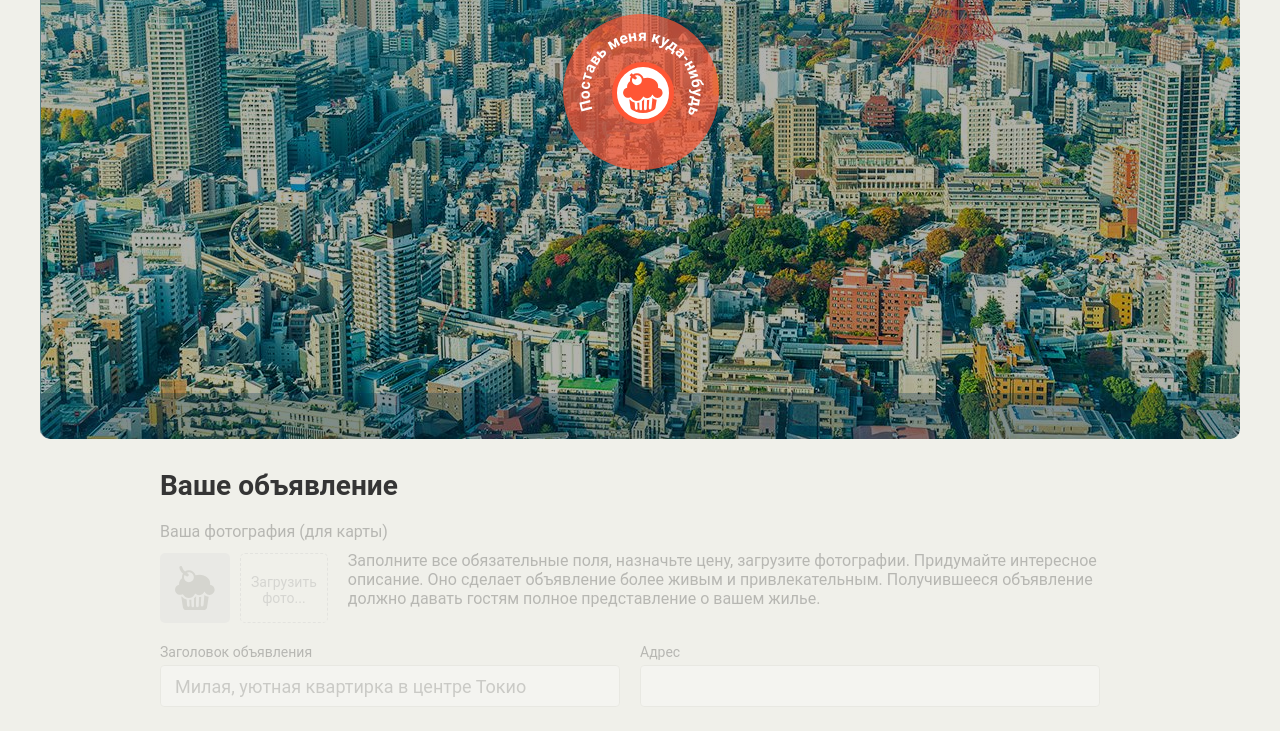
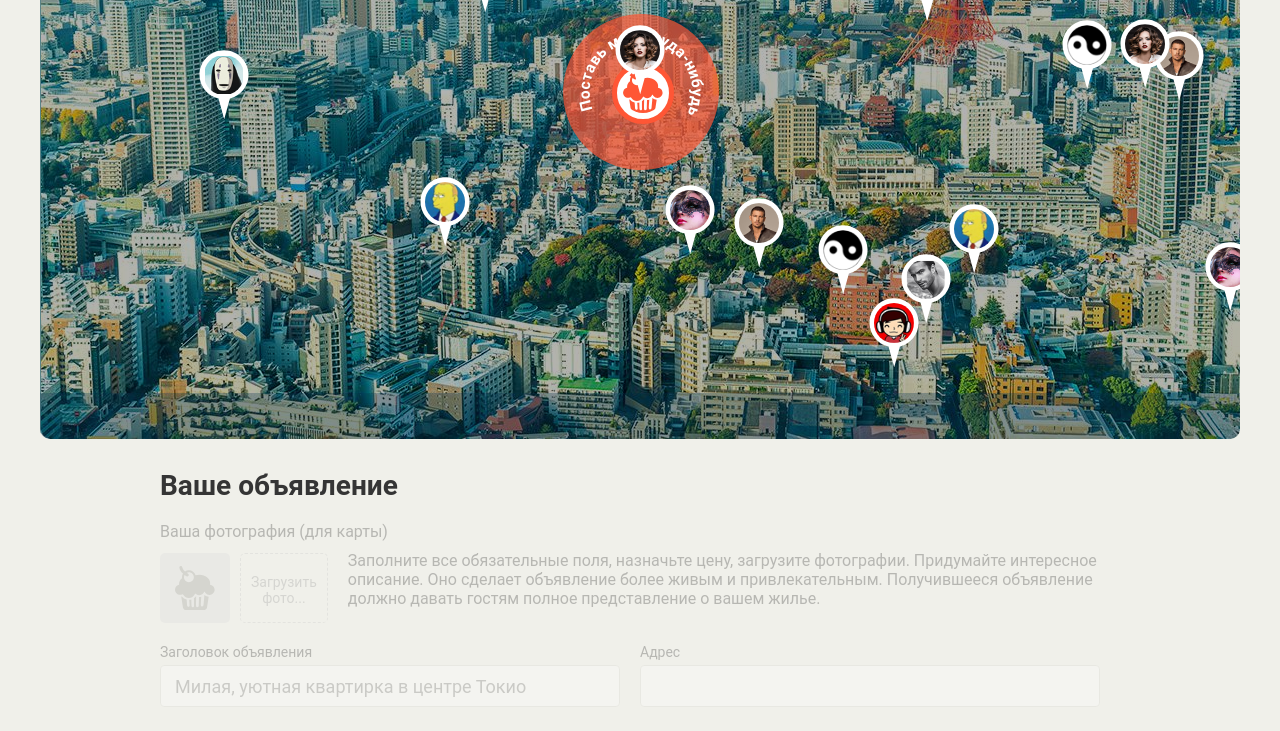
Before and after one commit to Otrukhan/1484123-keksobooking-20, a website: page index.html in a window 1280 px wide. Shown: the part 311-1042 px from the top of the page. Drawn offline with Linux system fonts and the light colour scheme; files whose address does not match are found by name.

Commit message:
Добавлены пины

```diff
--- a/index.html
+++ b/index.html
@@ -204,7 +204,7 @@
 
   <!-- Модальное окно с информацией об объявлении -->
   <template id="card">
-    <article class="map__card popup">
+    <article class=" ">
       <img src="img/avatars/user01.png" class="popup__avatar" width="70" height="70" alt="Аватар пользователя">
       <button type="button" class="popup__close">Закрыть</button>
       <h3 class="popup__title">Уютное гнездышко для молодоженов</h3>
@@ -247,6 +247,6 @@
       <button class="error__button">Попробовать снова</button>
     </div>
   </template>
-
+<script src = "./js/main.js"></script>
 </body>
 </html>
--- a/js/main.js
+++ b/js/main.js
@@ -0,0 +1,98 @@
+'use strict';
+var TOTAL_OFFERS = 8;
+var TYPE = ['palace', 'flat', 'house', 'bungalo'];
+var TIME = ['12:00', '13:00', '14:00'];
+var FEATURES = ['wifi', 'dishwasher', 'parking', 'washer', 'elevator', 'conditioner'];
+var PHOTOS = ['http://o0.github.io/assets/images/tokyo/hotel1.jpg', 'http://o0.github.io/assets/images/tokyo/hotel2.jpg', 'http://o0.github.io/assets/images/tokyo/hotel3.jpg']
+var map__pins = document.querySelector('.map__pins');
+var map_card_popup = document.querySelector('.map__card popup')
+var map = document.querySelector('.map');
+
+// функция получения массива случайных неповторяющихся значений на основе массива донора
+function arrayFrom(target, length) {
+  var result = [];
+  var max = Math.min(target.length, length);
+  for (var i = 0; i < max; i++) {
+    var index = randomInteger(i, max - 1);
+    var tmp = target[index];
+    target[index] = target[i];
+    target[i] = tmp;
+    result.push(tmp);
+  }
+  return result;
+}
+
+// функция для определения случайных координат
+function randomInteger(min, max) {
+  var rand = min + Math.random() * (max - min);
+  return Math.round(rand);
+}
+//функция создания объекта
+function createOfferObject (i) {
+  var coords = {
+    y: randomInteger(130, 630),
+    x: randomInteger(0, 1200)
+  };
+  var offerFeatures =arrayFrom(FEATURES)
+  var offer = {
+    author: {
+      avatar: 'img/avatars/user0' + (i + 1) + '.png'
+    },
+    offer: {
+      title: 'заголовок предложения',
+      address: coords.x + ' , ' + coords.y,
+      price: randomInteger(0, 50000),
+      type: arrayFrom(TYPE),
+      rooms: randomInteger(1, 5),
+      guests: randomInteger(1, 5),
+      checkin: arrayFrom(TIME),
+      checkout: arrayFrom(TIME),
+      features: arrayFrom(FEATURES),
+      photos: arrayFrom(PHOTOS),
+    },
+    location: coords
+  };
+  return offer;
+};
+
+function getArr () {
+  var addArr = [];
+  for (var j = 0; j < TOTAL_OFFERS; j++) {
+  addArr[j] = createOfferObject(j);
+ };
+ return addArr;
+};
+
+/*На основе данных, созданных в первом пункте, создайте DOM-элементы,
+соответствующие меткам на карте, и заполните их данными из массива.
+Итоговую разметку метки .map__pin можно взять из шаблона #pin.*/
+var pinTemplate = document.querySelector('#pin').content.querySelector('.map__pin')
+function createPin(data) {
+  var pinElement = pinTemplate.cloneNode(true);
+  pinElement.style.left = data.location.x + 'px';
+  pinElement.style.top = data.location.y + 'px';
+  pinElement.querySelector('img').src = data.author.avatar;
+  pinElement.querySelector('img').alt = data.offer.title;
+
+  return pinElement;
+};
+
+
+
+/*Отрисуйте сгенерированные DOM-элементы в блок .map__pins.
+ Для вставки элементов используйте DocumentFragment.
+*/
+ function renderPins () {
+  var fragment = document.createDocumentFragment();
+  getArr().forEach(function (el) {
+    fragment.appendChild(createPin(el));
+  });
+  map__pins.appendChild(fragment);
+}
+renderPins()
+
+function init() {
+  renderPins();
+  map.classList.remove('.map--faded');
+}
+init();
```
